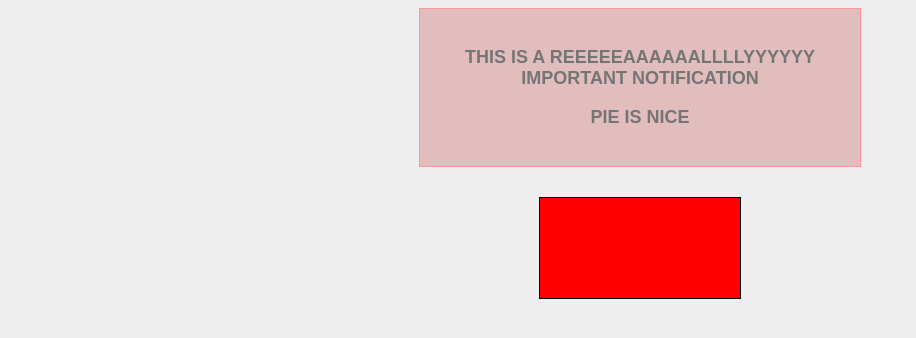
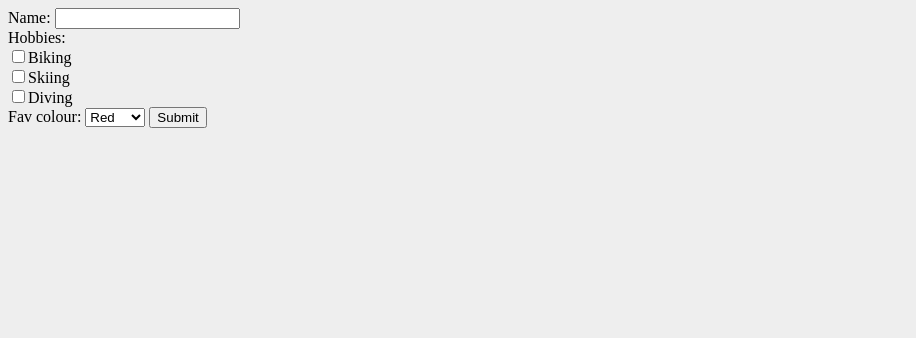
Before and after one commit to KarMa37/JS_Kurs-Youtube, a plain HTML site: page index.html in a window 1280 px wide. Shown: the whole page, without its empty margins (0-916 px from the left). Drawn offline with Linux system fonts and the light colour scheme.

Commit message:
->Form elements

```diff
--- a/index.html
+++ b/index.html
@@ -6,14 +6,22 @@
     <link rel="stylesheet" href="style.css" type="text/css">
 </head>
 <body>
-    <div id="message">
-        <p>THIS IS A REEEEEAAAAAALLLLYYYYYY IMPORTANT NOTIFICATION</p>
-        <P>PIE IS NICE</P>
-    </div>
-
-    <div id="colour-changer"></div>
+    <form id="my-form" name="myForm" action="#">
+        <label for="name">Name:</label>
+        <input type="text" name="name"><br>
+        <label>Hobbies:</label><br>
+        <input type="checkbox" name="biking" value="biking">Biking<br>
+        <input type="checkbox" name="skiing" value="skiing">Skiing<br>
+        <input type="checkbox" name="diving" value="diving">Diving<br>
+        <label for="colour">Fav colour:</label>
+        <select name="colour">
+            <option>Red</option>
+            <option>Blue</option>
+            <option>Green</option>
+        </select>
+        <input type="submit" name="submit" value="Submit">
+    </form>
 
     <script src="test.js"></script>
-
 </body>
 </html>
--- a/style.css
+++ b/style.css
@@ -1,41 +1,3 @@
 body {
     background: #eee;
 }
-
-#message {
-    width: 400px;
-    background: #ddaaaa;
-    padding: 20px;
-    font-family: Arial;
-    font-size: 18px;
-    color: #444;
-    margin: 0 auto;
-    text-align: center;
-    border: 1px solid #ff7777;
-    font-weight: bold;
-    opacity: 0;
-
-    -webkit-transition: opacity 1s;
-    -moz-transition: opacity 1s;
-    transition: opacity 1s;
-}
-
-#message.show {
-    opacity: 1;
-
-    -webkit-transition: opacity 5s;
-    -moz-transition: opacity 5s;
-    transition: opacity 5s;
-}
-
-#colour-changer {
-    width: 200px;
-    height: 100px;
-    margin: 30px auto;
-    border: 1px solid #000;
-    background: #fff;
-
-    -webkit-transition: background 1s;
-    -moz-transition: background 1s;
-    transition: background 1s;
-}
--- a/test.js
+++ b/test.js
@@ -1,31 +1,7 @@
-var myMessage = document.getElementById("message");
+myForm.name.onfocus = function(){
+    myForm.name.style.border = "4px solid pink";
+};
 
-function showMessage(){
-    myMessage.className = "show";
-}
-
-setTimeout(showMessage, 3000);
-
-
-var colourChanger = document.getElementById("colour-changer");
-var colours = ["red", "blue", "green", "pink"];
-var counter = 0;
-
-function changeColour() {
-
-    if (counter >= colours.length) {
-        counter = 0;
-    }
-    colourChanger.style.background = colours[counter];
-    counter++;
-
-}
-
-var myTimer = setInterval(changeColour, 3000);
-
-colourChanger.onclick = function() {
-
-    clearInterval(myTimer);
-    colourChanger.innerHTML = "Timer stopped";
-
+myForm.name.onblur = function(){
+    myForm.name.style.border = "none";
 };
```
